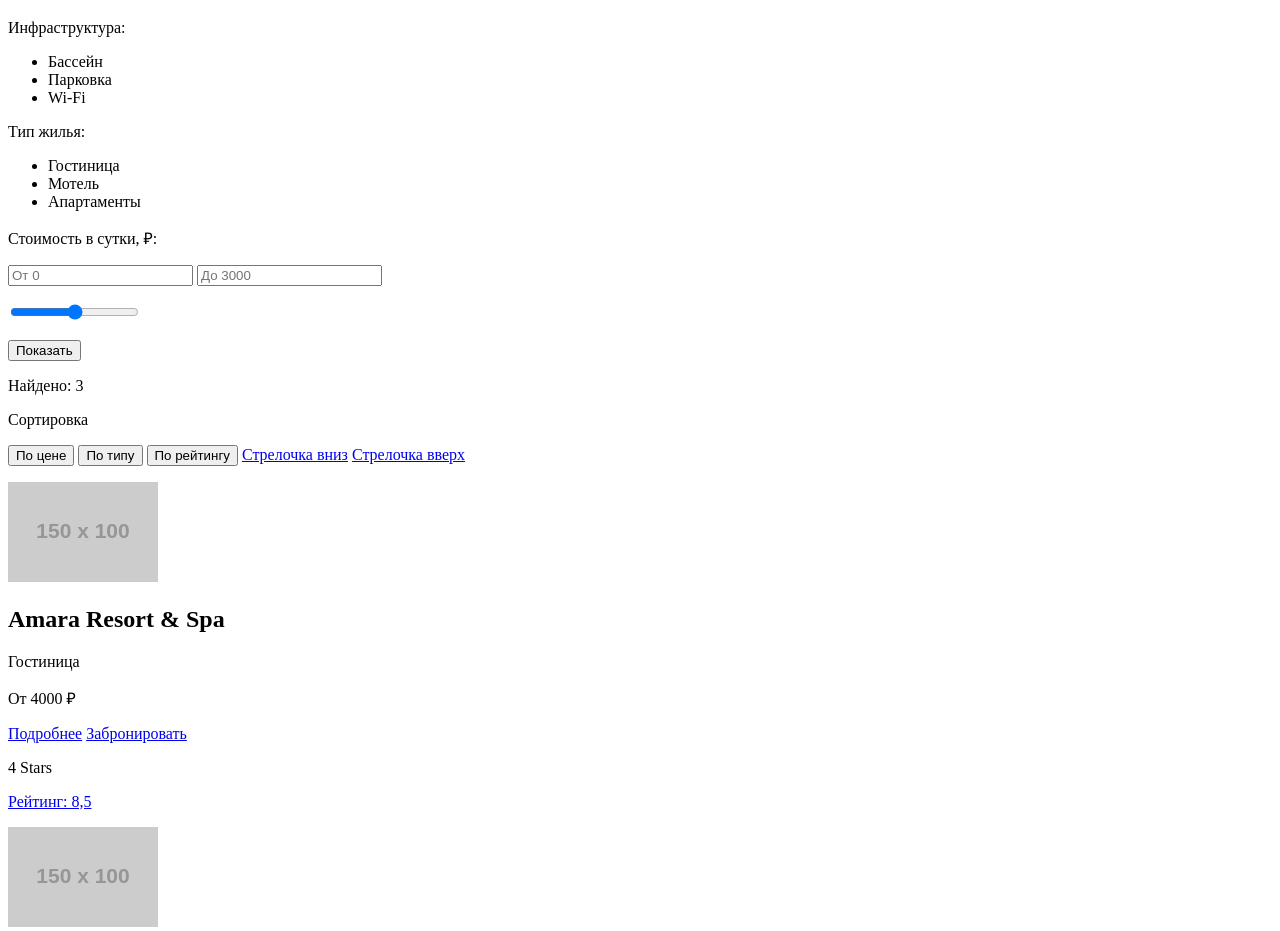
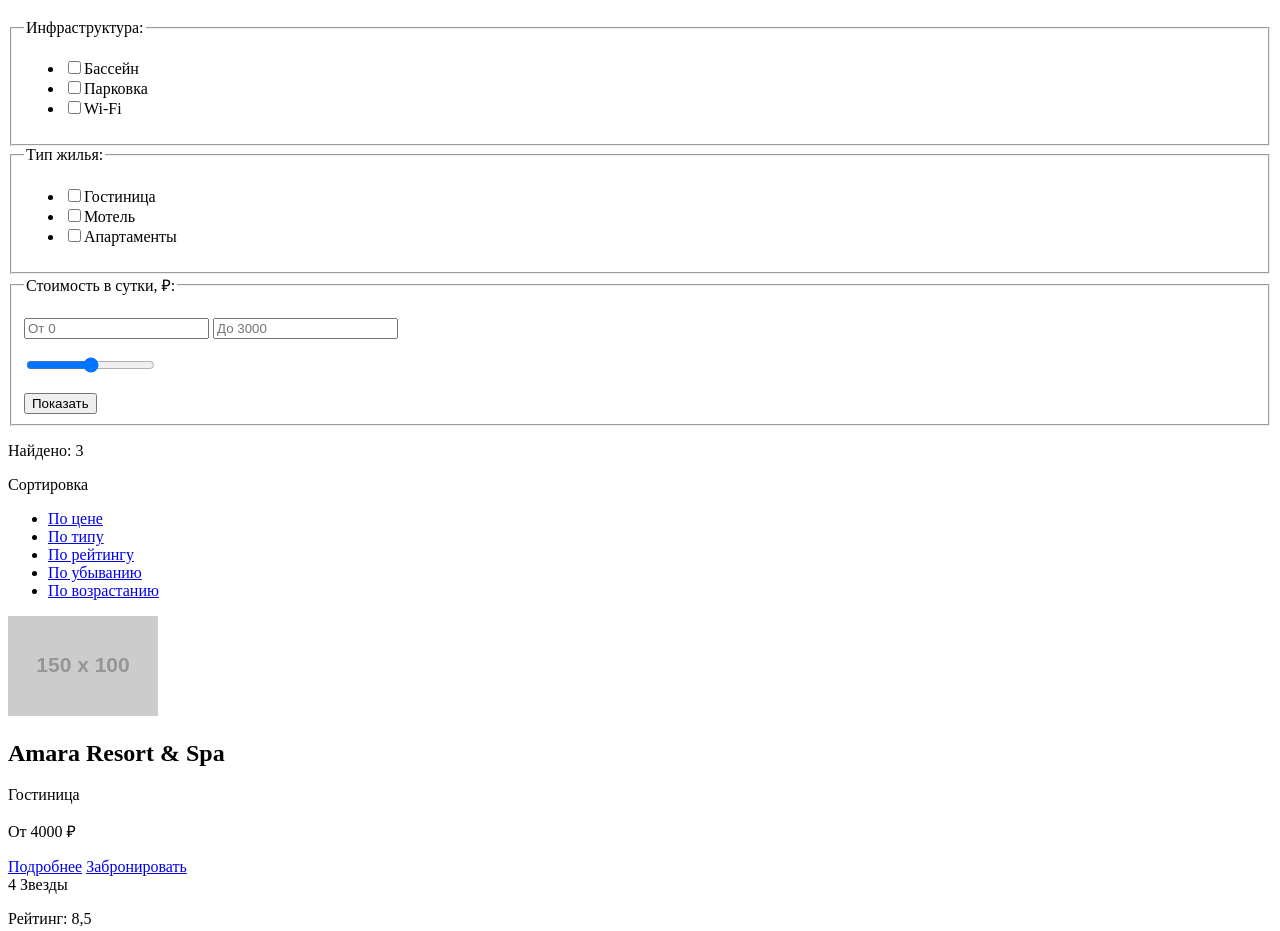
Before and after one commit to KiddoRowdy/1584633-sedona-31, a plain HTML site: page hotels.html in a window 1280 px wide. Shown: the part 261-1192 px from the top of the page. Drawn offline with Linux system fonts and the light colour scheme; placeholder pictures from the web are drawn by us.

Commit message:
Разметка 2 Исправления

```diff
--- a/hotels.html
+++ b/hotels.html
@@ -16,28 +16,34 @@
         <li><a href="blank.html">Информация</a></li>
         <li><a href="blank.html">Фото и видео</a></li>
         <li><a href="blank.html">Карта штата</a></li>
-        <li><a href="blank.html">Гостиницы</a></li>
+        <li><a>Гостиницы</a></li>
       </ul>
     </nav>
   </header>
 
   <main>
     <h1>Каталог</h1>
-    <section>
-      <p>Инфраструктура:</p>
+
+    <form action="https://echo.htmlacademy.ru/" method="post"></form>
+    <fieldset>
+      <legend>Инфраструктура:</legend>
       <ul>
-        <li>Бассейн</li>
-        <li>Парковка</li>
-        <li>Wi-Fi</li>
+        <li><input type="checkbox" name="Pool">Бассейн</li>
+        <li><input type="checkbox" name="Parking">Парковка</li>
+        <li><input type="checkbox" name="Wi-fi">Wi-Fi</li>
       </ul>
-      <p>Тип жилья:</p>
+    </fieldset>
+    <fieldset>
+      <legend>Тип жилья:</legend>
       <ul>
-        <li>Гостиница</li>
-        <li>Мотель</li>
-        <li>Апартаменты</li>
+        <li><input type="checkbox" name="Hotel">Гостиница</li>
+        <li><input type="checkbox" name="Motel">Мотель</li>
+        <li><input type="checkbox" name="Apart">Апартаменты</li>
       </ul>
-      <form action="https://echo.htmlacademy.ru/" method="post">
-        <label>Стоимость в сутки, ₽:</label>
+    </fieldset>
+    <fieldset>
+      <legend>Стоимость в сутки, ₽:</legend>
+      <label></label>
       <p>
         <input type="text" name="price" placeholder="От 0">
         <input type="text" name="price" placeholder="До 3000">
@@ -46,52 +52,49 @@
         <input type="range" name="slider">
       </p>
       <button type="submit">Показать</button>
+    </fieldset>
     </form>
-    </section>
+
     <section>
       <p>Найдено: 3</p>
       <p>Сортировка</p>
-      <button type="submit">По цене</button>
-      <button type="submit">По типу</button>
-      <button type="submit">По рейтингу</button>
-      <a href="#">Стрелочка вниз</a>
-      <a href="#">Стрелочка вверх</a>
+      <ul>
+        <li><a href="#">По цене</a></li>
+        <li><a href="#">По типу</a></li>
+        <li><a href="#">По рейтингу</a></li>
+        <li><a href="#">По убыванию</a></li>
+        <li><a href="#">По возрастанию</a></li>
+      </ul>
     </section>
     <section>
-      <p>
       <img src="https://via.placeholder.com/150x100" alt="Amara Resort&Spa">
-      </p>
       <h2>Amara Resort & Spa</h2>
       <p>Гостиница</p>
       <p>От 4000 ₽</p>
       <a href="blank.html">Подробнее</a>
       <a href="blank.html">Забронировать</a>
-      <p>4 Stars</p>
-      <a href="blank.html">Рейтинг: 8,5</a>
+      <div>4 Звезды</div>
+      <p>Рейтинг: 8,5</p>
     </section>
     <section>
-      <p>
       <img src="https://via.placeholder.com/150x100" alt="Desert Quail Inn">
-      </p>
       <h2>Desert Quail Inn</h2>
       <p>Мотель</p>
       <p>От 3000 ₽</p>
       <a href="blank.html">Подробнее</a>
       <a href="blank.html">Забронировать</a>
-      <p>3 Stars</p>
-      <a href="blank.html">Рейтинг: 8,9</a>
+      <div>3 Звезды</div>
+      <p>Рейтинг: 8,9</p>
     </section>
     <section>
-      <p>
       <img src="https://via.placeholder.com/150x100" alt="Villas at Poco Diablo">
-      </p>
       <h2>Villas at Poco Diablo</h2>
       <p>Апартаменты</p>
       <p>От 2000 ₽</p>
       <a href="blank.html">Подробнее</a>
       <a href="blank.html">Забронировать</a>
-      <p>2 Stars</p>
-      <a href="blank.html">Рейтинг: 9,2</a>
+      <div>2 Звезды</div>
+      <p>Рейтинг: 9,2</p>
     </section>
   </main>
 
```
Also changed, not shown: blank.html (+3 -0 lines), index.html (+11 -12 lines). Lines whose indentation alone changed are shown as unchanged.
